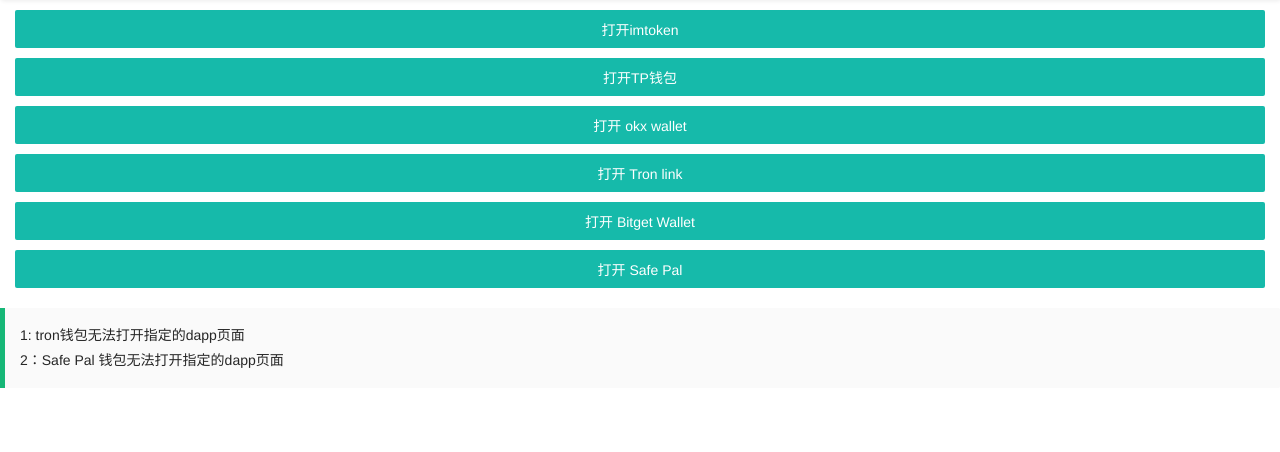
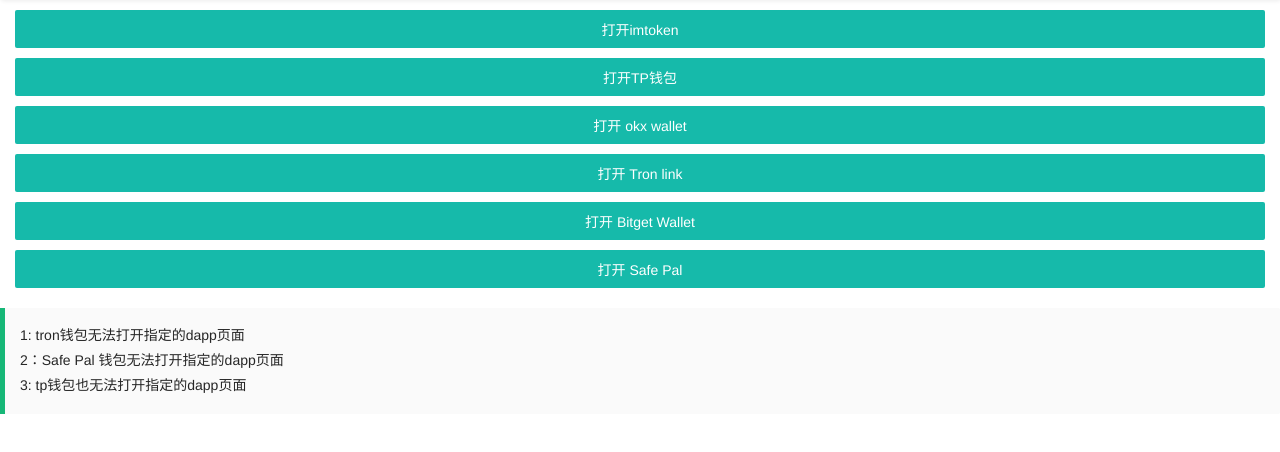
Before and after one commit to weixiaofei-67/web-coin-open, a plain HTML site: page index.html in a window 1280 px wide. Shown: the part 106-558 px from the top of the page. Drawn offline with Linux system fonts and the light colour scheme.

Commit message:
refrsererer

```diff
--- a/index.html
+++ b/index.html
@@ -29,6 +29,7 @@
   <blockquote class="layui-elem-quote">
     1: tron钱包无法打开指定的dapp页面 <br>
     2：Safe Pal 钱包无法打开指定的dapp页面 <br>
+    3: tp钱包也无法打开指定的dapp页面
   </blockquote>
 <script src="jquery.min.js"></script>
 
```
